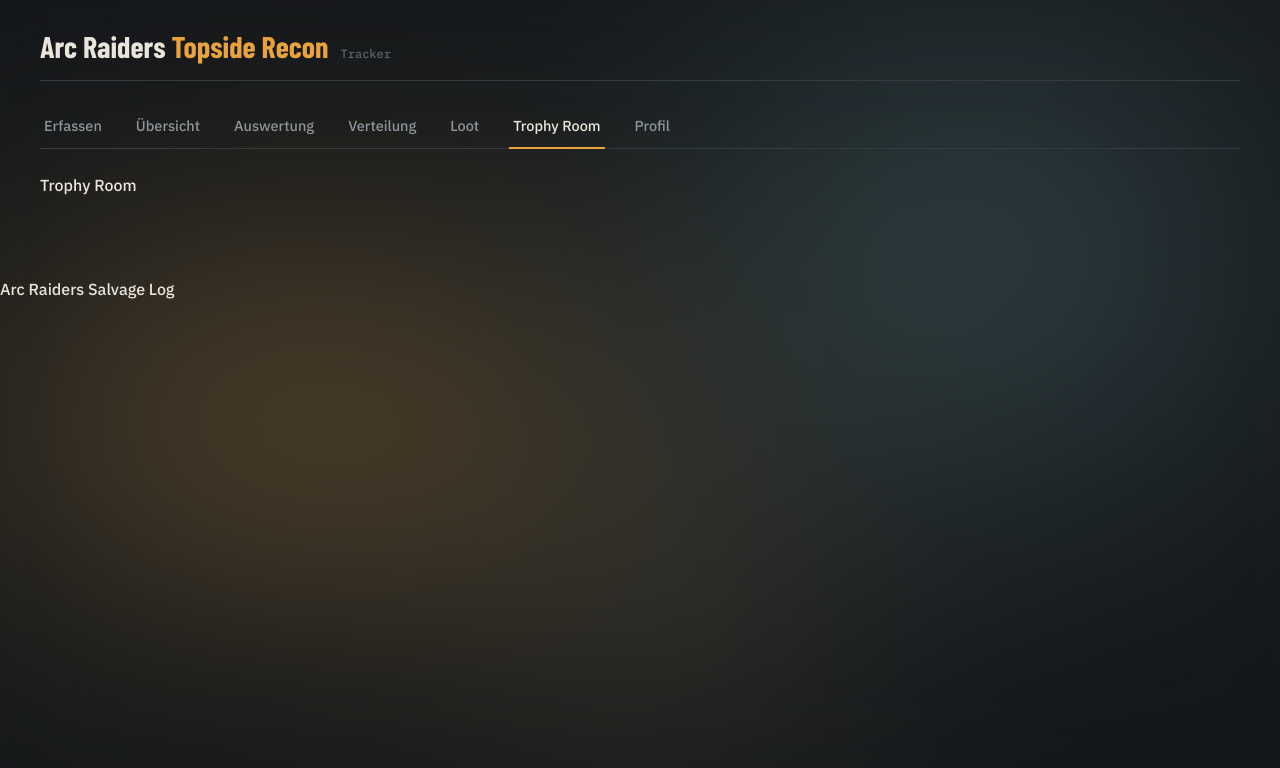
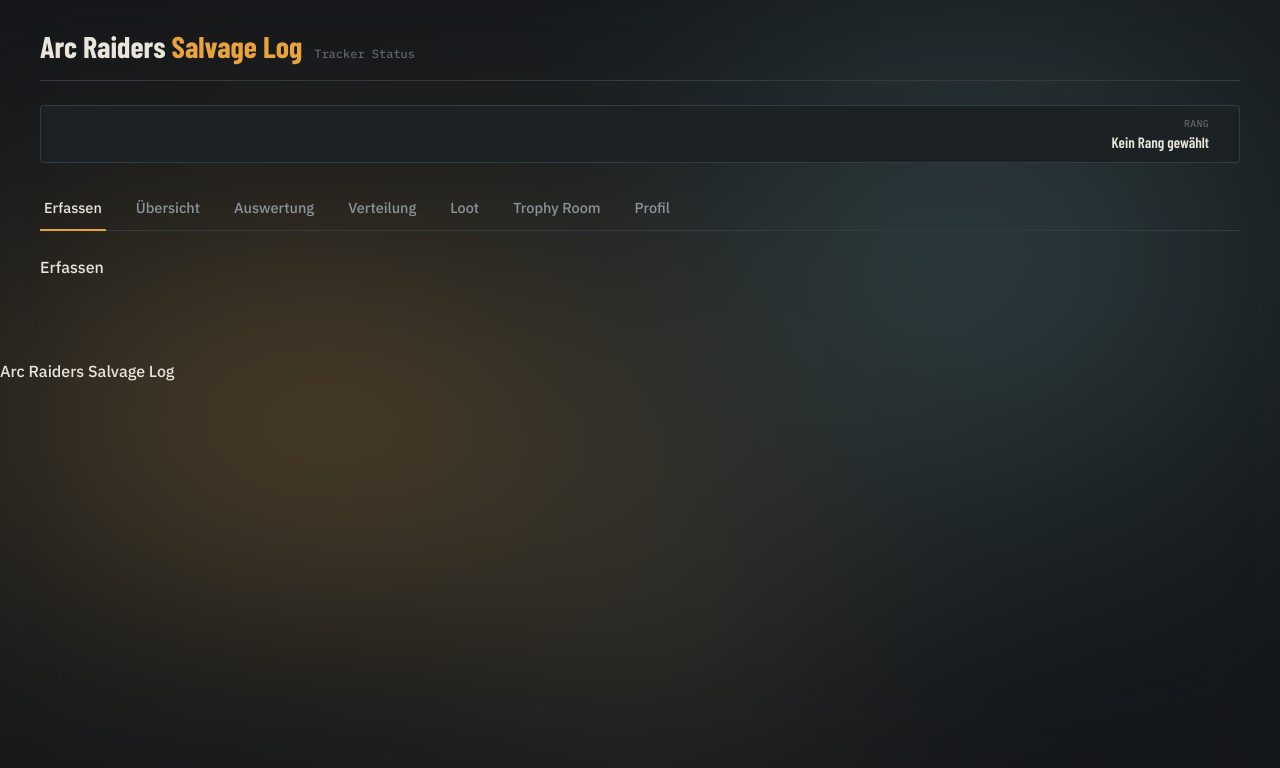
Before and after one commit to JCSimon1/topside-recon, a React (Vite) app: page / in a window 1280 px wide. Shown: the top 768 px of the page. Built offline with nearby package versions, Linux system fonts and the light colour scheme; no server answers.

Commit message:
Added Views und Profile bar Animation

```diff
--- a/src/App.tsx
+++ b/src/App.tsx
@@ -1,54 +1,21 @@
 import { useState } from 'react'
-
-type View =
-  | 'entry'
-  | 'list'
-  | 'analysis'
-  | 'distribution'
-  | 'loot'
-  | 'trophy'
-  | 'settings'
-
-const tabs: { id: View; label: string }[] = [
-  { id: 'entry', label: 'Erfassen' },
-  { id: 'list', label: 'Übersicht' },
-  { id: 'analysis', label: 'Auswertung' },
-  { id: 'distribution', label: 'Verteilung' },
-  { id: 'loot', label: 'Loot' },
-  { id: 'trophy', label: 'Trophy Room' },
-  { id: 'settings', label: 'Profil' },
-]
-
+import { tabs, type View } from './lib/views'
+import TabNav from './components/TabNav'
+import Header from './components/Header'
+import ProfileBar from './components/ProfileBar'
 
 
 export default function App() {
-  const [view, setView] = useState<View>('trophy')
+  const [view, setView] = useState<View>('entry')
 
   return (
     <div className="mx-auto max-w-[1240px] px-5 pt-7 pb-20">
-      <header className="mb-6 flex items-end justify-between border-b border-border pb-4">
-        <div className="flex items-baseline gap-3">
-          <div className="font-display text-3xl font-bold"> Arc Raiders <span className="text-accent">Topside Recon</span>
-          </div>
-          <div className="font-mono text-xs text-text-faint">Tracker</div>
-        </div>
-      </header>
 
-      <nav className="mb-6 flex gap-0.5 border-b border-border">
-        {tabs.map((tab) => (
-          <button
-            key={tab.id}
-            onClick={() => setView(tab.id)}
-            className={`-mb-px mr-6 border-b-2 px-1 py-2.5 text-[14.5px] font-medium ${
-              view === tab.id
-                ? 'border-accent text-text'
-                : 'border-transparent text-text-muted hover:text-text'
-            }`}
-          >
-            {tab.label}
-          </button>
-        ))}
-      </nav>
+      <Header />
+
+      <ProfileBar />
+
+      <TabNav tabs={tabs} active={view} onChange={setView} />
 
       <main>
         {view === 'entry' && <p>Erfassen</p>}
--- /dev/null
+++ b/src/components/Header.tsx
@@ -0,0 +1,11 @@
+export default function Header() {
+  return (
+    <header className="mb-6 flex items-end justify-between border-b border-border pb-4">
+        <div className="flex items-baseline gap-3">
+          <div className="font-display text-3xl font-bold"> Arc Raiders <span className="text-accent">Salvage Log</span>
+          </div>
+          <div className="font-mono text-xs text-text-faint"> Tracker Status </div>
+        </div>
+      </header>
+  )
+}
--- /dev/null
+++ b/src/components/ProfileBar.tsx
@@ -0,0 +1,33 @@
+import { useSettings } from '../api/queries'
+
+export default function ProfileBar() {
+  const { data: settings } = useSettings()
+
+  const rankKey = settings?.rank ?? null
+  const rankName = rankKey
+    ? (settings?.ranks.find((r) => r.key === rankKey)?.name ?? rankKey)
+    : 'Kein Rang gewählt'
+
+  return (
+    <div className="mb-6 flex flex-wrap items-stretch justify-end rounded-sm border border-border bg-panel px-4 py-2.5">
+      <div className="flex items-center gap-3 px-3.5">
+        <div className="flex flex-col items-end gap-0.5 text-right">
+          <div className="font-mono text-[10px] tracking-wide text-text-faint">
+            RANG
+          </div>
+          <div className="font-display text-[15px] leading-tight font-semibold">
+            {rankName}
+          </div>
+        </div>
+        {rankKey && (
+            <img
+                src={`/images/ranks/${rankKey}.webp`}
+                alt=""
+                className="size-14 shrink-0 animate-float object-contain drop-shadow-[0_0_8px_rgba(232,163,61,0.25)]"
+                onError={(e) => (e.currentTarget.style.visibility = 'hidden')}
+            />
+        )}
+      </div>
+    </div>
+  )
+}
--- /dev/null
+++ b/src/components/TabNav.tsx
@@ -0,0 +1,34 @@
+export interface Tab<T extends string> {
+  id: T
+  label: string
+}
+
+interface TabNavProps<T extends string> {
+  tabs: Tab<T>[]
+  active: T
+  onChange: (id: T) => void
+}
+
+export default function TabNav<T extends string>({
+  tabs,
+  active,
+  onChange,
+}: TabNavProps<T>) {
+  return (
+    <nav className="mb-6 flex gap-0.5 border-b border-border">
+      {tabs.map((tab) => (
+        <button
+          key={tab.id}
+          onClick={() => onChange(tab.id)}
+          className={`-mb-px mr-6 border-b-2 px-1 py-2.5 text-[14.5px] font-medium ${
+            active === tab.id
+              ? 'border-accent text-text'
+              : 'border-transparent text-text-muted hover:text-text'
+          }`}
+        >
+          {tab.label}
+        </button>
+      ))}
+    </nav>
+  )
+}
--- a/src/index.css
+++ b/src/index.css
@@ -37,6 +37,19 @@
   --font-sans: 'IBM Plex Sans', sans-serif;
   --font-mono: 'IBM Plex Mono', monospace;
   --font-display: 'Barlow Condensed', sans-serif;
+
+   /* Animations */
+  --animate-float: float 3s ease-in-out infinite;
+
+  @keyframes float {
+    0%,
+    100% {
+      transform: translateY(0);
+    }
+    50% {
+      transform: translateY(-4px);
+    }
+  }
 }
 
 @layer base {
--- /dev/null
+++ b/src/lib/views.ts
@@ -0,0 +1,20 @@
+import type { Tab } from '../components/TabNav'
+
+export type View =
+  | 'entry'
+  | 'list'
+  | 'analysis'
+  | 'distribution'
+  | 'loot'
+  | 'trophy'
+  | 'settings'
+
+export const tabs: Tab<View>[] = [
+    { id: 'entry', label: 'Erfassen' },
+    { id: 'list', label: 'Übersicht' },
+    { id: 'analysis', label: 'Auswertung' },
+    { id: 'distribution', label: 'Verteilung' },
+    { id: 'loot', label: 'Loot' },
+    { id: 'trophy', label: 'Trophy Room' },
+    { id: 'settings', label: 'Profil' },
+]
```
